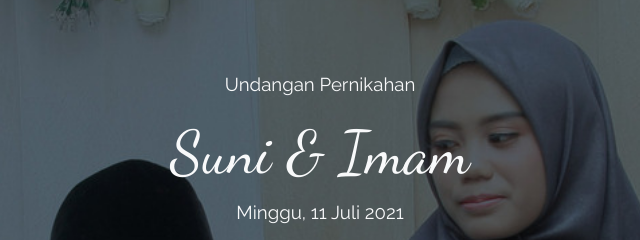
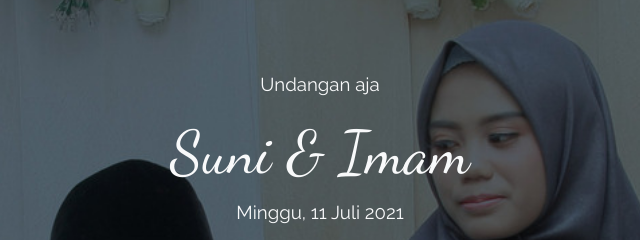
Before and after one commit to shabiqghazi/wedding-invitation, a plain HTML site: page index.html in a window 1280 px wide. Shown: the part 137-377 px from the top of the page, 320-960 px from the left. Drawn offline with nearby package versions, Linux system fonts and the light colour scheme; a web font is replaced by a local one.

Commit message:
menambahkan beberapa revisi

```diff
--- a/index.html
+++ b/index.html
@@ -45,7 +45,7 @@
 				<div class="container-fluid justify-content-center height-full d-flex" id="cont-home">
 					<div class="row justify-content-center align-self-center text-center text-light">
 						<div class="col-12 mt-5">
-							<p data-aos="fade-up" data-aos-duration="1600">Undangan Pernikahan</p>
+							<p data-aos="fade-up" data-aos-duration="1600">Undangan aja</p>
 							<h1 data-aos="zoom-in" data-aos-duration="1800" class="font1">Suni & Imam</h1>
 							<p data-aos="fade-up" data-aos-duration="2000">Minggu, 11 Juli 2021</p>
 							<p data-aos="fade-up" data-aos-duration="2000">GOR Desa Rajapolah</p>
```
